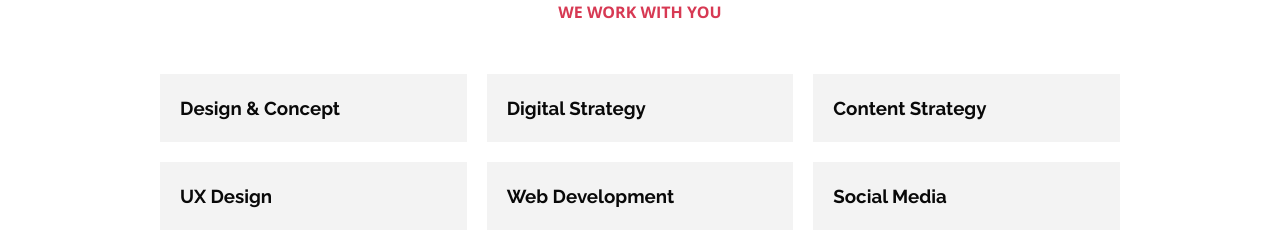
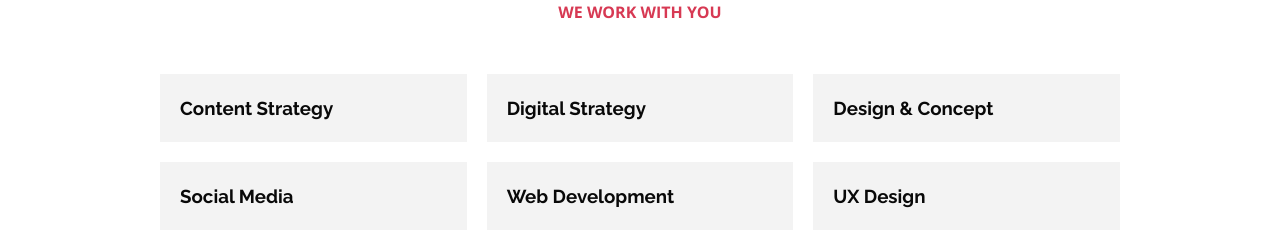
Before and after one commit to ChaukeNathi/alx_html_css, a plain HTML site: page flexbox/2-index.html in a window 1280 px wide. Shown: the part 550-800 px from the top of the page. Drawn offline with nearby package versions, Linux system fonts and the light colour scheme.

Commit message:
news cards

```diff
--- a/flexbox/2-styles.css
+++ b/flexbox/2-styles.css
@@ -373,7 +373,7 @@
 
 /* Section Latest news ============================= */
 
-  .section-latest-news .row
+  .row
   {
     flex-direction: row-reverse;
   }
```
